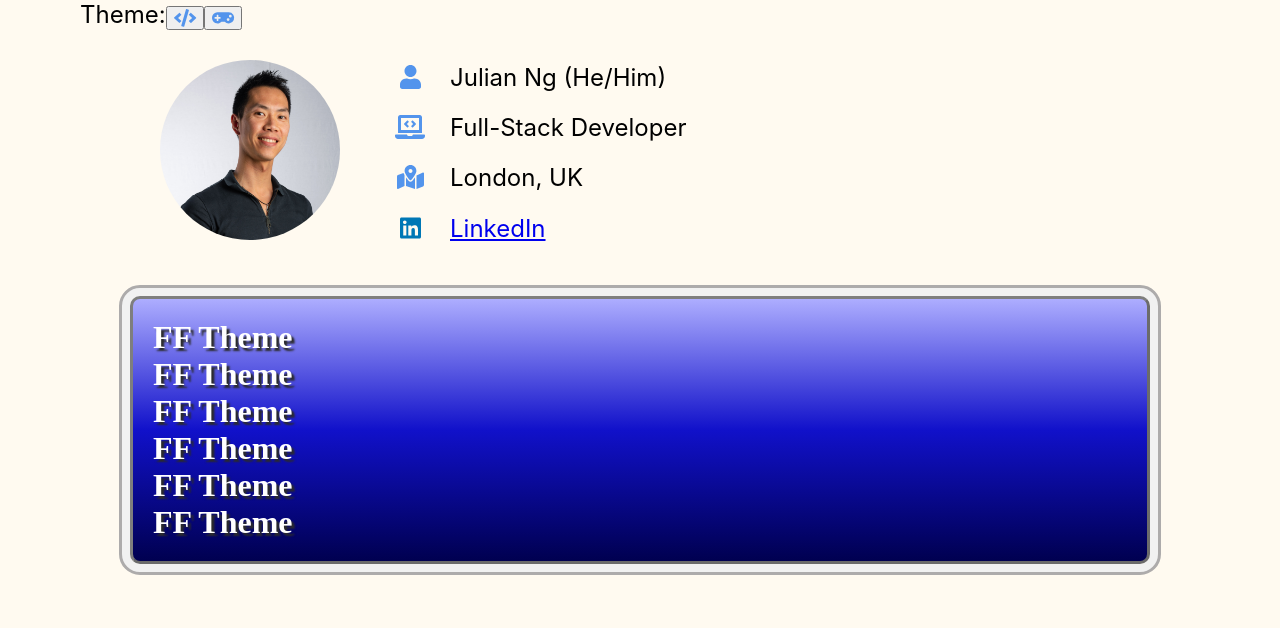
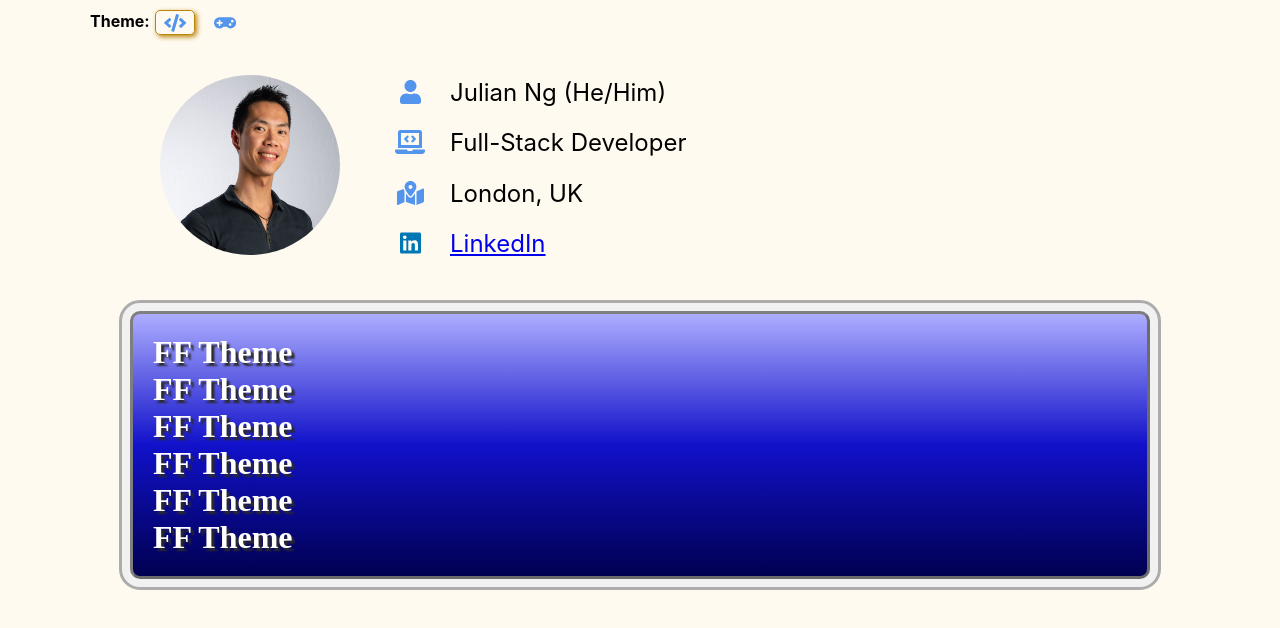
Before and after one commit to julesnuggy/cv, a React (Create React App) app: page /ff-theme in a window 1280 px wide. Shown: the top 628 px of the page. Built offline with nearby package versions, Linux system fonts and the light colour scheme; a web font is replaced by a local one.

Commit message:
Style theme toggling

```diff
--- a/src/App.scss
+++ b/src/App.scss
@@ -29,4 +29,5 @@
 .app-body-ff {
   @extend .app-common;
   background-color: black;
+  color: white;
 }
--- a/src/App.tsx
+++ b/src/App.tsx
@@ -39,8 +39,9 @@ library.add(
 
 const App: React.FC = () => {
   const [screenSize, setScreenSize] = useState(window.innerWidth);
-  const [isClassicTheme, setIsClassicTheme] = useState(true)
-  const appBodyClass = isClassicTheme ? 'app-body' : 'app-body-ff'
+  const [theme, setTheme] = useState('coding')
+
+  const appBodyClass = theme === 'coding' ? 'app-body' : 'app-body-ff'
 
   useEffect(() => {
     window.addEventListener("resize", () => setScreenSize(window.innerWidth));
@@ -49,7 +50,7 @@ const App: React.FC = () => {
   return (
     <Router>
         <div className={appBodyClass}>
-        <ThemeSelector setIsClassicTheme={setIsClassicTheme} />
+        <ThemeSelector theme={theme} setTheme={setTheme} />
         <Header />
         <Routes>
           <Route path='/cv' element={<ClassicLayout screenSize={screenSize} />} />
--- a/src/components/themeSelector.tsx
+++ b/src/components/themeSelector.tsx
@@ -1,27 +1,60 @@
-import React from 'react'
+import React, {useEffect, useState} from 'react'
+import { NavLink } from 'react-router-dom';
+import { IconName } from '@fortawesome/free-regular-svg-icons';
 import { FontAwesomeIcon } from '@fortawesome/react-fontawesome';
-import { NavLink } from 'react-router-dom';
 
-type props = {
-  setIsClassicTheme: (val: boolean) => void
+import '../styles/themeSelector.scss'
+
+type ThemeSelectorProps = {
+  theme: string;
+  setTheme: (theme: string) => void;
 }
 
-const ThemeSelector = ({ setIsClassicTheme }: props) => {
+const ThemeSelector = ({ theme, setTheme }: ThemeSelectorProps) => {
   return (
-    <div>
+    <div className='container'>
       Theme:
-      <button onClick={() => setIsClassicTheme(true)}>
-        <NavLink to='/cv'>
-          <FontAwesomeIcon icon='code' className='icon' size='lg' />
-        </NavLink>
-      </button>
-      <button onClick={() => setIsClassicTheme(false)}>
-        <NavLink to='/ff-theme'>
-          <FontAwesomeIcon icon='gamepad' className='icon' size='lg' />
-        </NavLink>
-      </button>
+      <ThemeButton
+        activeTheme={theme}
+        onClick={() => setTheme('coding')}
+        icon='code'
+        theme='coding'
+        destination='/cv'
+      />
+      <ThemeButton
+        activeTheme={theme}
+        onClick={() => setTheme('ff-theme')}
+        icon='gamepad'
+        theme='ff-theme'
+        destination='/ff-theme'
+      />
     </div>
   )
 }
 
+type ThemeButtonProps = {
+  activeTheme: string;
+  onClick: () => void;
+  icon: IconName;
+  theme: string;
+  destination: string;
+}
+
+const ThemeButton = ({ activeTheme, onClick, icon, theme, destination }: ThemeButtonProps) => {
+  const [isActive, setIsActive] = useState(false);
+
+  useEffect(() => {
+    setIsActive(theme === activeTheme);
+  }, [theme, setIsActive, activeTheme])
+  const buttonClasses = isActive ? 'themeButton selected' : 'themeButton'
+
+  return (
+    <button className={buttonClasses} onClick={onClick}>
+      <NavLink to={destination}>
+        <FontAwesomeIcon icon={icon} className='icon' size='lg' />
+      </NavLink>
+    </button>
+  )
+}
+
 export default ThemeSelector;
--- /dev/null
+++ b/src/styles/themeSelector.scss
@@ -0,0 +1,20 @@
+.container {
+  margin: 10px;
+  font-size: 16px;
+  font-weight: bold;
+  line-height: 1;
+}
+
+.themeButton {
+  background-color: transparent;
+  outline-color: transparent;
+  border: none;
+  width: 40px;
+  height: 25px;
+  margin: 0 5px;}
+
+.selected {
+  border: solid 1px darkgoldenrod;
+  border-radius: 5px;
+  box-shadow: 2px 2px 5px darkgoldenrod;
+}
```
